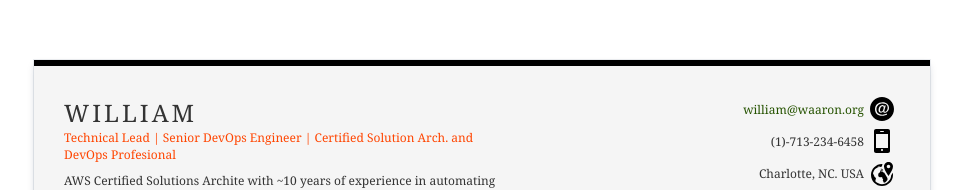
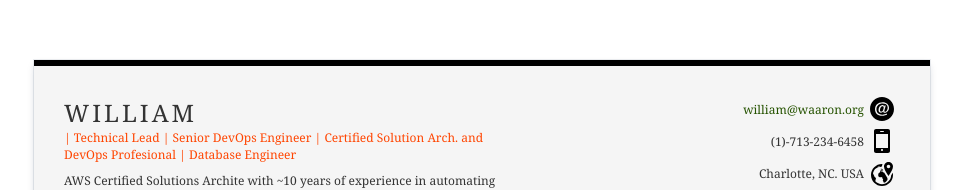
Before and after one commit to devopslord/waaron, a website: page src/frontend/index.html in a window 1280 px wide. Shown: the top 190 px of the page, without its empty margins (158-1121 px from the left). Drawn offline with Linux system fonts and the light colour scheme; no server answers.

Commit message:
restructured the title2

```diff
--- a/src/frontend/index.html
+++ b/src/frontend/index.html
@@ -18,7 +18,7 @@
       <div class="summary">
         <div class="summary__headline">
           <h2 class="text--uppercase font--georgia">William </h2>
-          <h3 class="text-uppercase">  Technical Lead | Senior DevOps Engineer | Certified Solution Arch. and DevOps Profesional  </h3>
+          <h3 class="text-uppercase"> | Technical Lead | Senior DevOps Engineer | Certified Solution Arch. and DevOps Profesional | Database Engineer  </h3>
         </div>
         <div class="summary__description">
           <p>
```
